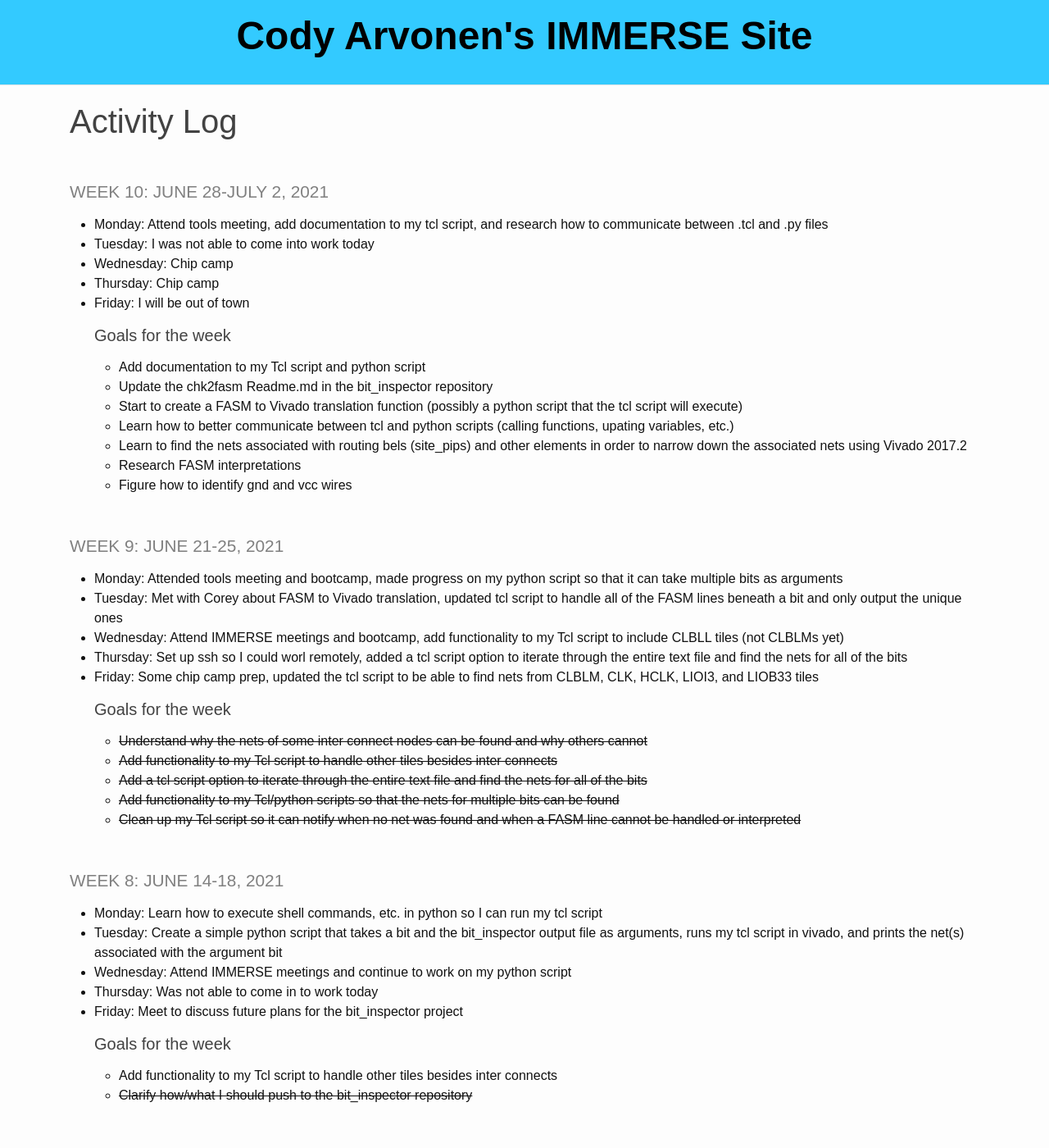
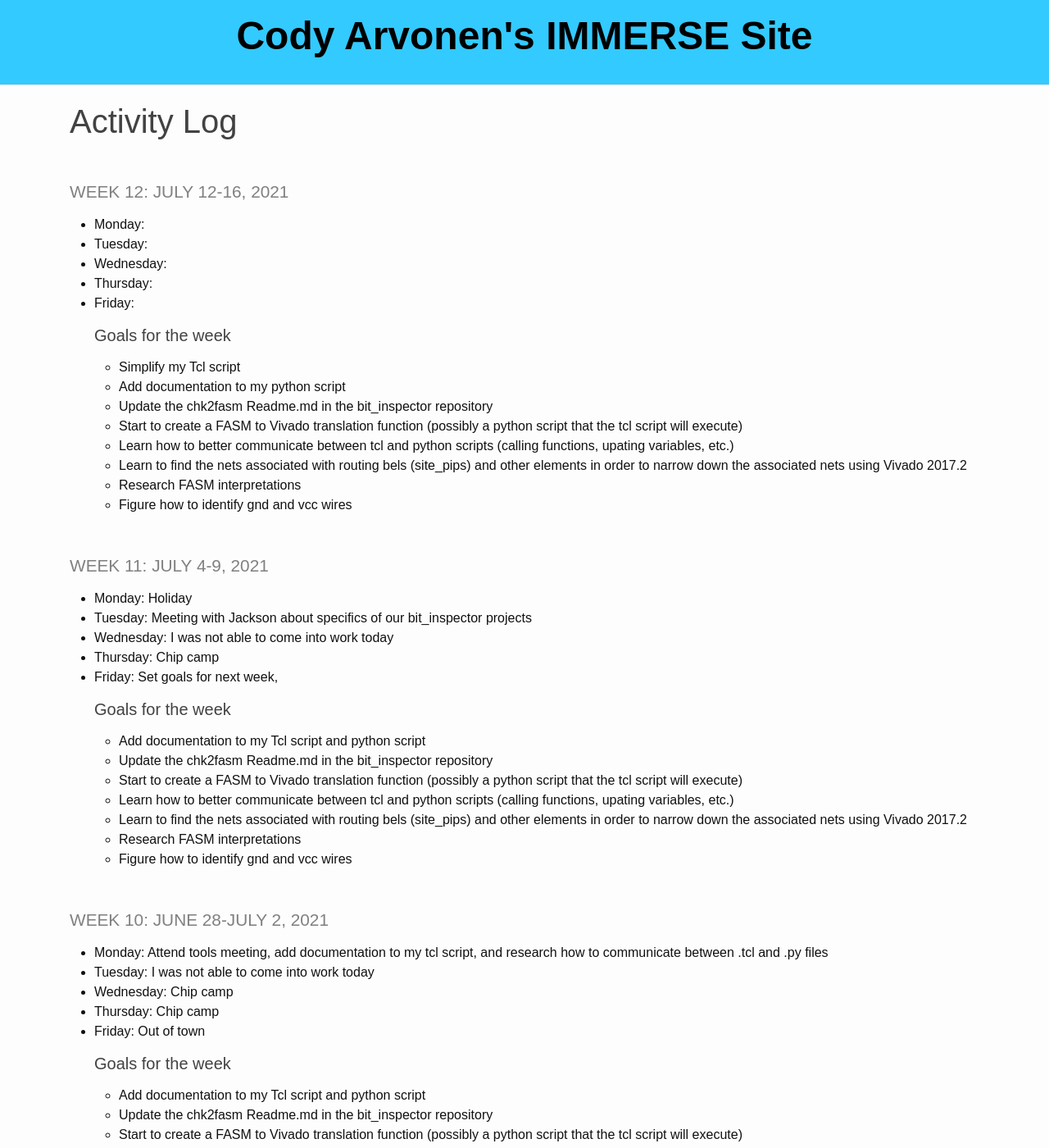
Before and after one commit to codyarvonen/personal_website, a Jekyll site: the page built from _pages/log.md, in a window 1280 px wide and 1400 px high. Shown: the whole window at 82% size. Built offline with Jekyll 4.4.1, drawn with Linux system fonts in a browser that asks for light colours.

Commit message:
Updates for the past two weeks

```diff
--- a/_pages/log.md
+++ b/_pages/log.md
@@ -2,6 +2,41 @@
 layout: default
 title: Activity Log
 ---
+
+### **Week 12: July 12-16, 2021**
+
+* **Monday**:
+* **Tuesday**:
+* **Wednesday**:
+* **Thursday**:
+* **Friday**:
+
+  ##### **Goals for the week**
+    * Simplify my Tcl script
+    * Add documentation to my python script
+    * Update the chk2fasm Readme.md in the bit_inspector repository
+    * Start to create a FASM to Vivado translation function (possibly a python script that the tcl script will execute)
+    * Learn how to better communicate between tcl and python scripts (calling functions, upating variables, etc.)
+    * Learn to find the nets associated with routing bels (site_pips) and other elements in order to narrow down the associated nets using Vivado 2017.2
+    * Research FASM interpretations
+    * Figure how to identify gnd and vcc wires
+
+### **Week 11: July 4-9, 2021**
+
+* **Monday**: Holiday
+* **Tuesday**: Meeting with Jackson about specifics of our bit_inspector projects
+* **Wednesday**: I was not able to come into work today
+* **Thursday**: Chip camp
+* **Friday**: Set goals for next week,
+
+  ##### **Goals for the week**
+    * Add documentation to my Tcl script and python script
+    * Update the chk2fasm Readme.md in the bit_inspector repository
+    * Start to create a FASM to Vivado translation function (possibly a python script that the tcl script will execute)
+    * Learn how to better communicate between tcl and python scripts (calling functions, upating variables, etc.)
+    * Learn to find the nets associated with routing bels (site_pips) and other elements in order to narrow down the associated nets using Vivado 2017.2
+    * Research FASM interpretations
+    * Figure how to identify gnd and vcc wires
 
 ### **Week 10: June 28-July 2, 2021**
 
@@ -9,7 +44,7 @@ title: Activity Log
 * **Tuesday**: I was not able to come into work today
 * **Wednesday**: Chip camp
 * **Thursday**: Chip camp
-* **Friday**: I will be out of town
+* **Friday**: Out of town
 
   ##### **Goals for the week**
     * Add documentation to my Tcl script and python script
```
Also changed, not shown: _pages/schedule.md (+16 -0 lines).
